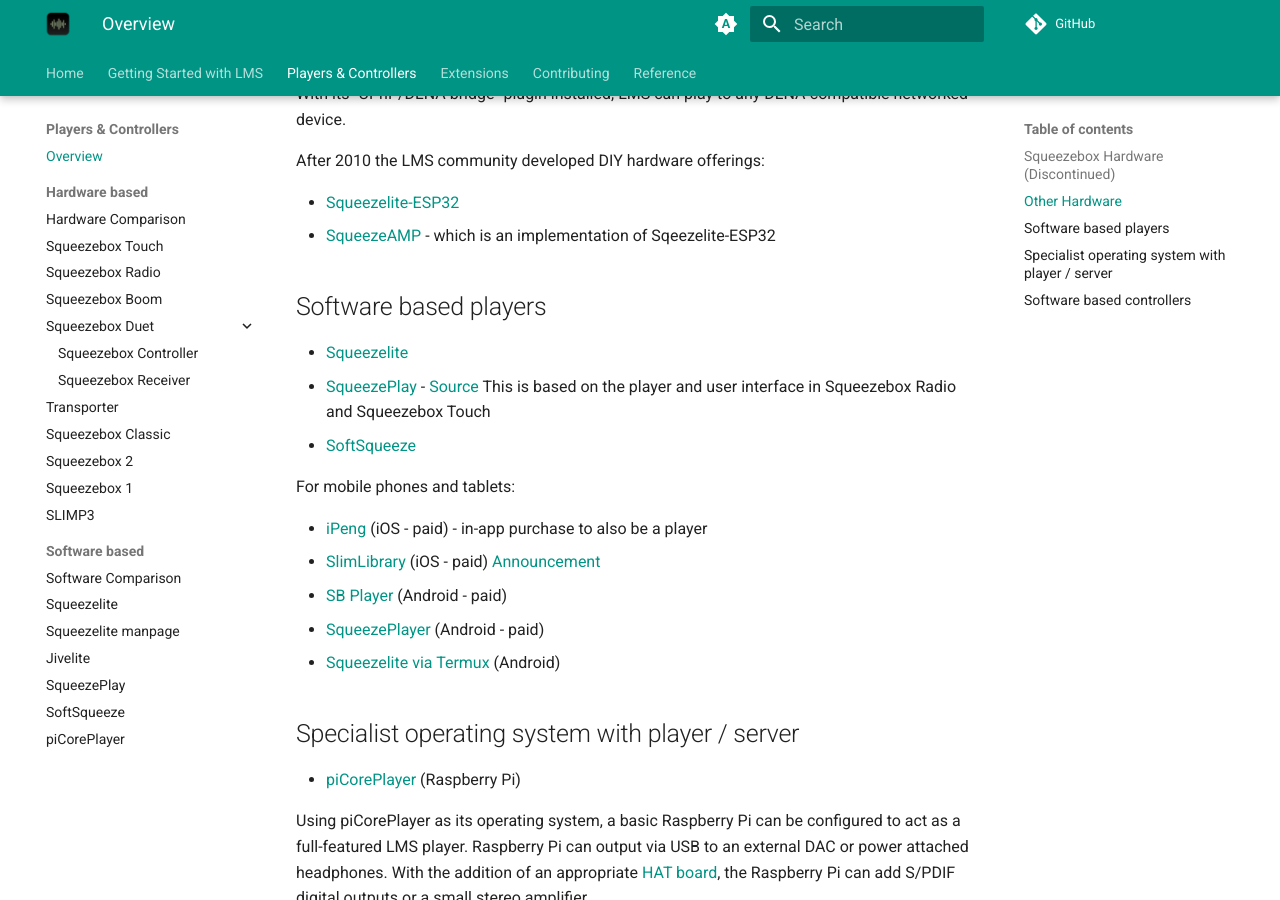
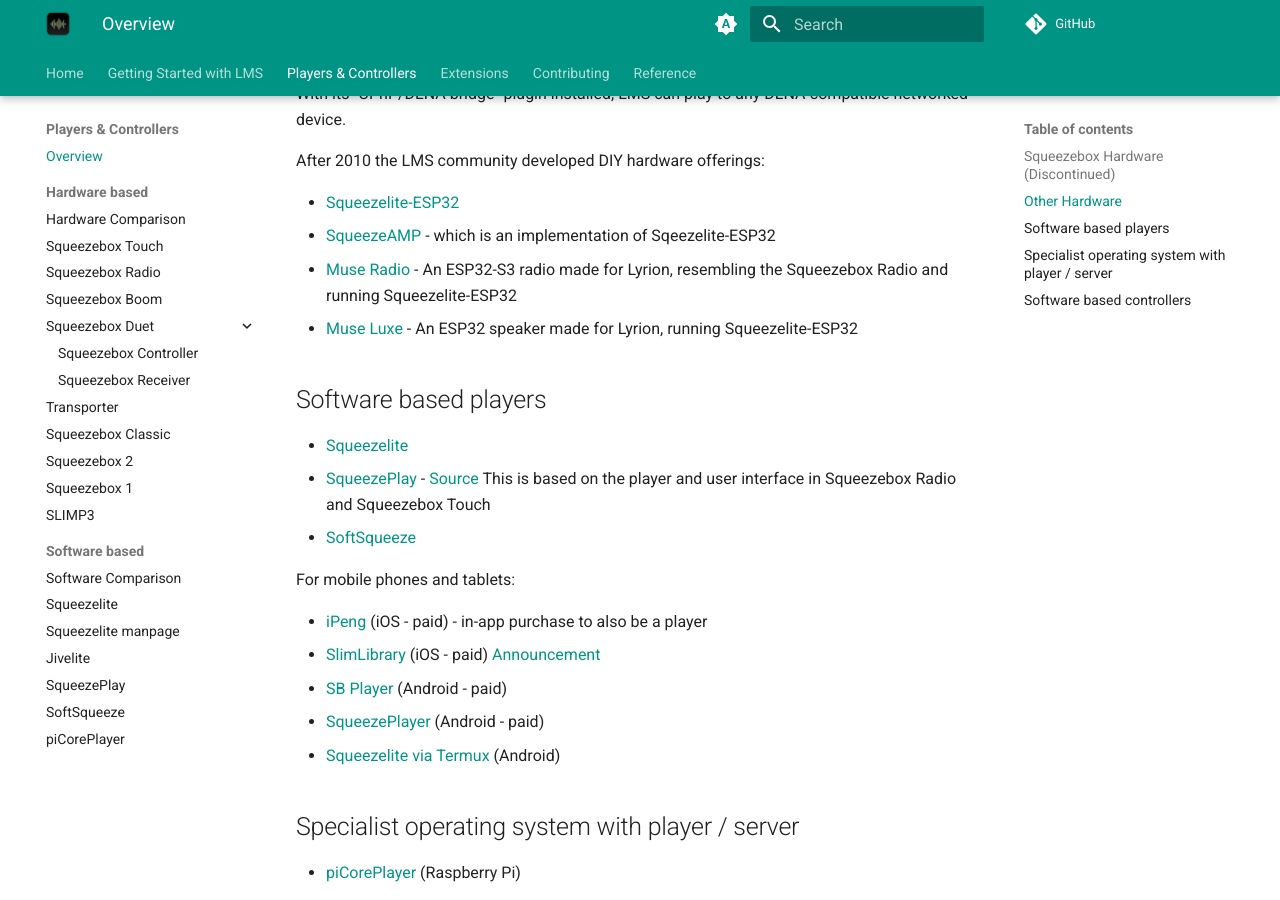
Before and after one commit to LMS-Community/lms-community.github.io, an MkDocs documentation site: the page built from docs/players-and-controllers/index.md, in a window 1280 px wide and 900 px high, scrolled down 1610 px. Built offline with MkDocs 1.6.1 and Material for MkDocs 9.7.7, drawn with Linux system fonts in a browser that asks for light colours; a script that is not in the unit is left out; plug-ins that fetch from the network failed and are left out; comment, search, counter and statistics services are not loaded.

Commit message:
Update index.md
adding new hardware supporting the project!

```diff
--- a/docs/players-and-controllers/index.md
+++ b/docs/players-and-controllers/index.md
@@ -46,6 +46,8 @@
 
 - [Squeezelite-ESP32](https://github.com/sle118/squeezelite-esp32)
 - [SqueezeAMP](https://github.com/philippe44/SqueezeAMP) - which is an implementation of Sqeezelite-ESP32
+- [Muse Radio](https://github.com/RASPIAUDIO/squeezelite-esp32) - An ESP32-S3 radio made for Lyrion, resembling the Squeezebox Radio and running Squeezelite-ESP32
+- [Muse Luxe](https://raspiaudio.com/muse/) - An ESP32 speaker made for Lyrion, running Squeezelite-ESP32
 
 ## Software based players
 
```
